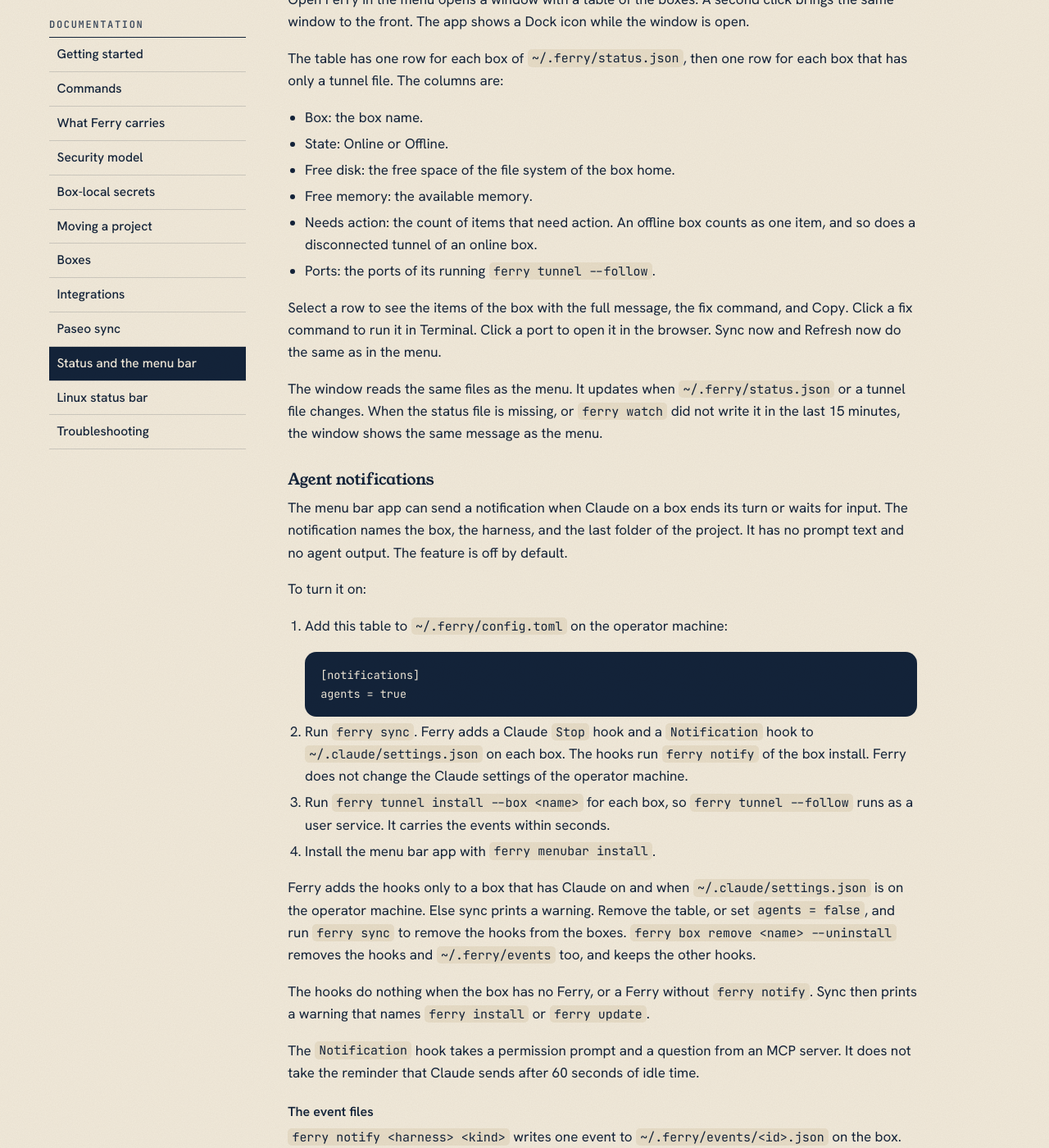
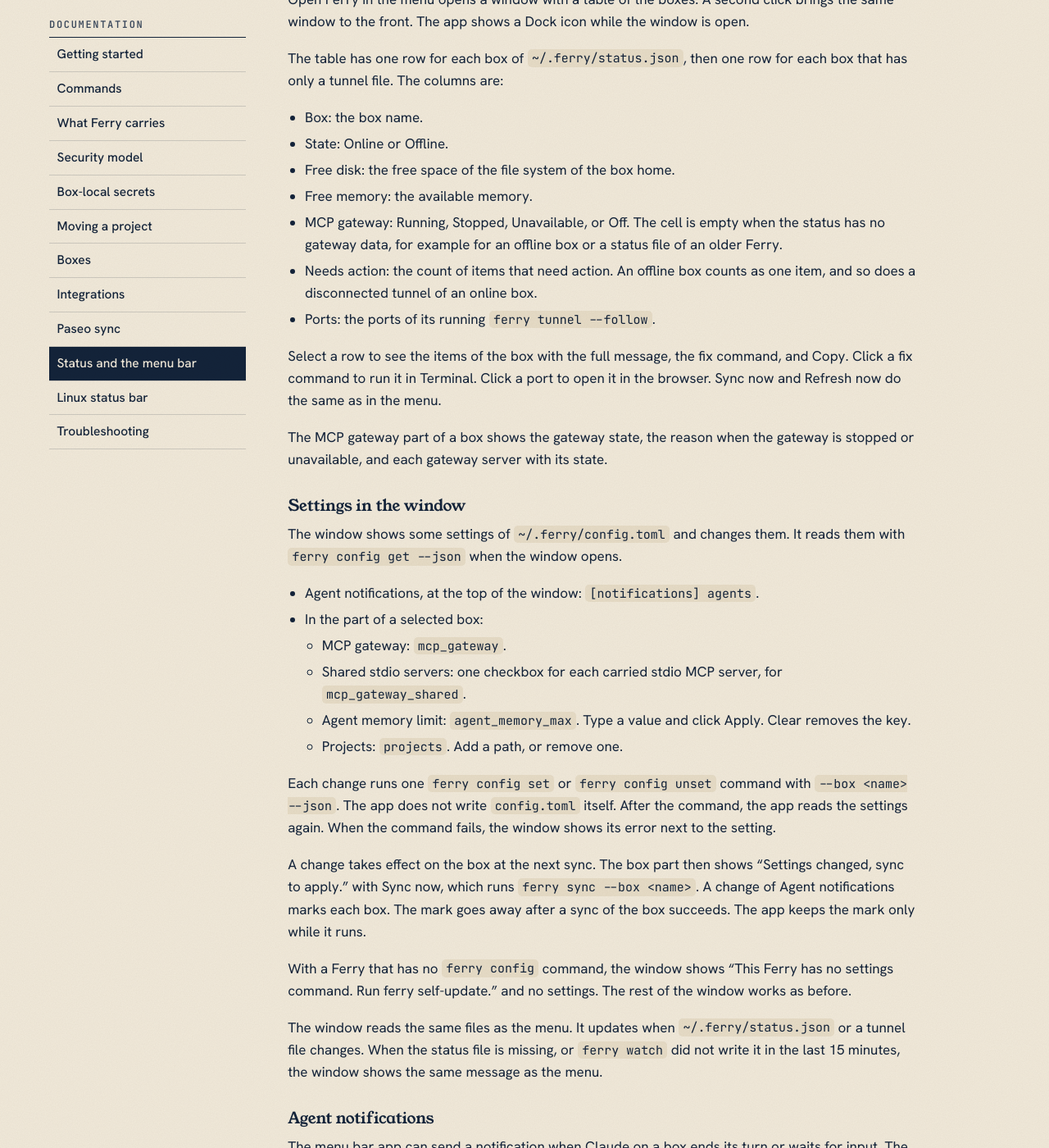
Before and after one commit to dlhck/ferry, a Jekyll site: the page built from docs/status.md, in a window 1280 px wide and 1400 px high, scrolled down 5196 px. Shown: the whole window at 82% size. Built offline with Jekyll 4.4.1, drawn with Linux system fonts in a browser that asks for light colours.

Commit message:
docs: describe the gateway view and the settings of the menu bar app

```diff
--- a/docs/status.md
+++ b/docs/status.md
@@ -152,10 +152,30 @@
 - State: Online or Offline.
 - Free disk: the free space of the file system of the box home.
 - Free memory: the available memory.
+- MCP gateway: Running, Stopped, Unavailable, or Off. The cell is empty when the status has no gateway data, for example for an offline box or a status file of an older Ferry.
 - Needs action: the count of items that need action. An offline box counts as one item, and so does a disconnected tunnel of an online box.
 - Ports: the ports of its running `ferry tunnel --follow`.
 
 Select a row to see the items of the box with the full message, the fix command, and Copy. Click a fix command to run it in Terminal. Click a port to open it in the browser. Sync now and Refresh now do the same as in the menu.
+
+The MCP gateway part of a box shows the gateway state, the reason when the gateway is stopped or unavailable, and each gateway server with its state.
+
+### Settings in the window
+
+The window shows some settings of `~/.ferry/config.toml` and changes them. It reads them with `ferry config get --json` when the window opens.
+
+- Agent notifications, at the top of the window: `[notifications] agents`.
+- In the part of a selected box:
+  - MCP gateway: `mcp_gateway`.
+  - Shared stdio servers: one checkbox for each carried stdio MCP server, for `mcp_gateway_shared`.
+  - Agent memory limit: `agent_memory_max`. Type a value and click Apply. Clear removes the key.
+  - Projects: `projects`. Add a path, or remove one.
+
+Each change runs one `ferry config set` or `ferry config unset` command with `--box <name> --json`. The app does not write `config.toml` itself. After the command, the app reads the settings again. When the command fails, the window shows its error next to the setting.
+
+A change takes effect on the box at the next sync. The box part then shows "Settings changed, sync to apply." with Sync now, which runs `ferry sync --box <name>`. A change of Agent notifications marks each box. The mark goes away after a sync of the box succeeds. The app keeps the mark only while it runs.
+
+With a Ferry that has no `ferry config` command, the window shows "This Ferry has no settings command. Run ferry self-update." and no settings. The rest of the window works as before.
 
 The window reads the same files as the menu. It updates when `~/.ferry/status.json` or a tunnel file changes. When the status file is missing, or `ferry watch` did not write it in the last 15 minutes, the window shows the same message as the menu.
 
```
Also changed, not shown: README.md.
